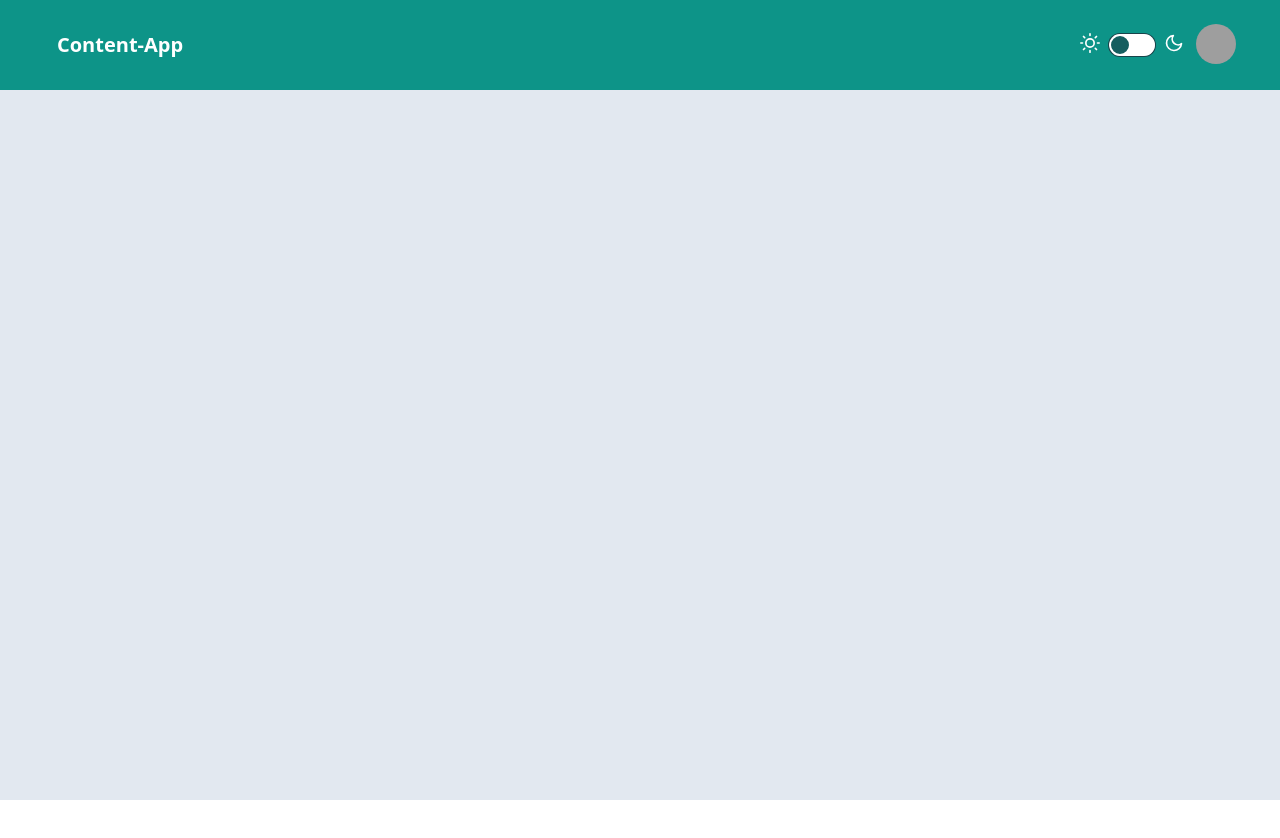
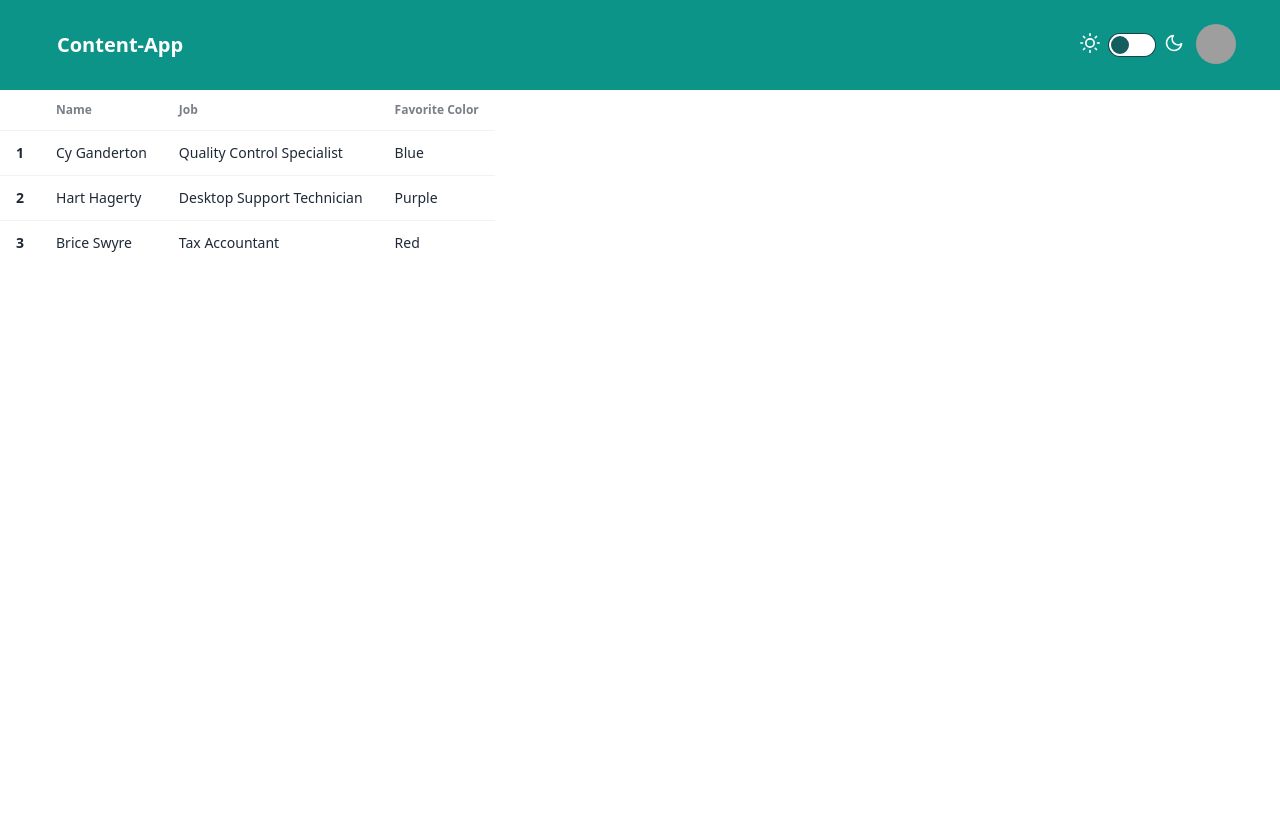
Before and after one commit to ZwellyTheKidd/Content-app-angular, an Angular app: page /home in a window 1280 px wide. Shown: the top 838 px of the page. Before the commit the page ends 800 px from the top, so only its background shows below. Built offline with nearby package versions, Linux system fonts and the light colour scheme; grey boxes are pictures that could not be loaded.

Commit message:
dark mode toggle

```diff
--- a/src/app/app.module.ts
+++ b/src/app/app.module.ts
@@ -7,6 +7,7 @@ import { AppComponent } from './app.component';
 import { ContentComponent } from './content/content.component';
 import { ContentDetailComponent } from './content-detail/content-detail.component';
 import { HeaderComponent } from './header/header.component';
+import { ThemeService } from './theme.service';
 
 
 @NgModule({
@@ -22,7 +23,7 @@ import { HeaderComponent } from './header/header.component';
     AppRoutingModule,
     FormsModule,
   ],
-  providers: [],
+  providers: [ThemeService],
   bootstrap: [AppComponent]
 })
 export class AppModule { }
--- a/src/app/content/content.component.html
+++ b/src/app/content/content.component.html
@@ -22,3 +22,44 @@
 </div> -->
 
 <app-header/>
+
+
+<div class="flex min-h-screen min-w-full dark:bg-slate-700">
+
+<div class="overflow-x-auto dark:text-white">
+    <table class="table">
+      <!-- head -->
+      <thead>
+        <tr>
+          <th></th>
+          <th>Name</th>
+          <th>Job</th>
+          <th>Favorite Color</th>
+        </tr>
+      </thead>
+      <tbody>
+        <!-- row 1 -->
+        <tr>
+          <th>1</th>
+          <td>Cy Ganderton</td>
+          <td>Quality Control Specialist</td>
+          <td>Blue</td>
+        </tr>
+        <!-- row 2 -->
+        <tr>
+          <th>2</th>
+          <td>Hart Hagerty</td>
+          <td>Desktop Support Technician</td>
+          <td>Purple</td>
+        </tr>
+        <!-- row 3 -->
+        <tr>
+          <th>3</th>
+          <td>Brice Swyre</td>
+          <td>Tax Accountant</td>
+          <td>Red</td>
+        </tr>
+      </tbody>
+    </table>
+  </div>
+</div>
--- a/src/app/content/content.component.ts
+++ b/src/app/content/content.component.ts
@@ -1,16 +1,33 @@
-// content.component.ts
-import { Component, HostBinding } from '@angular/core';
+import { Component, HostBinding, OnDestroy } from '@angular/core';
+import { ThemeService } from '../theme.service';
+import { Subscription } from 'rxjs';
 
 @Component({
   selector: 'app-content',
   templateUrl: './content.component.html',
-  styleUrls: ['./content.component.css']
+  styleUrls: ['./content.component.css'],
 })
-export class ContentComponent {
-//   darkMode = false;
+export class ContentComponent implements OnDestroy {
+  private subscription: Subscription;
 
-//   @HostBinding('class.dark') get mode() {
-//     return this.darkMode;
-// }
+  // Local variable to hold the current dark mode state
+  isDarkMode!: boolean;
 
+  constructor(private themeService: ThemeService) {
+    // Subscribe to the theme service
+    this.subscription = this.themeService.darkMode$.subscribe((darkMode) => {
+      // Update the local variable when the theme changes
+      this.isDarkMode = darkMode;
+    });
+  }
+
+  // Bind the class based on the local variable
+  @HostBinding('class.dark') get mode() {
+    return this.isDarkMode;
+  }
+
+  ngOnDestroy() {
+    // Unsubscribe to prevent memory leaks
+    this.subscription.unsubscribe();
+  }
 }
--- a/src/app/header/header.component.html
+++ b/src/app/header/header.component.html
@@ -1,4 +1,3 @@
-<div class="min-h-screen min-w-full bg-slate-200 dark:bg-slate-700">
 
 <div class="navbar px-10 bg-teal-600 text-white p-5 dark:bg-slate-900 ">
     <div class="flex-1">
@@ -7,12 +6,16 @@
     <div class="flex-none gap-2">
 
 
-      <label class="flex cursor-pointer gap-2">
-
-        <svg (click)="darkMode=!darkMode" xmlns="http://www.w3.org/2000/svg" width="20" height="20" viewBox="0 0 24 24" fill="none" stroke="currentColor" stroke-width="2" stroke-linecap="round" stroke-linejoin="round"><circle cx="12" cy="12" r="5"/><path d="M12 1v2M12 21v2M4.2 4.2l1.4 1.4M18.4 18.4l1.4 1.4M1 12h2M21 12h2M4.2 19.8l1.4-1.4M18.4 5.6l1.4-1.4"/></svg>
-        <input [(ngModel)]="darkMode" type="checkbox" value="synthwave" class="toggle theme-controller"/>
-        <svg (click)="darkMode=!darkMode"  xmlns="http://www.w3.org/2000/svg" width="20" height="20" viewBox="0 0 24 24" fill="none" stroke="currentColor" stroke-width="2" stroke-linecap="round" stroke-linejoin="round"><path d="M21 12.79A9 9 0 1 1 11.21 3 7 7 0 0 0 21 12.79z"></path></svg>
-      </label>
+        <label class="flex cursor-pointer gap-2">
+            <svg (click)="toggleDarkMode()" xmlns="http://www.w3.org/2000/svg" width="20" height="20" viewBox="0 0 24 24" fill="none" stroke="currentColor" stroke-width="2" stroke-linecap="round" stroke-linejoin="round">
+              <circle cx="12" cy="12" r="5"/>
+              <path d="M12 1v2M12 21v2M4.2 4.2l1.4 1.4M18.4 18.4l1.4 1.4M1 12h2M21 12h2M4.2 19.8l1.4-1.4M18.4 5.6l1.4-1.4"/>
+            </svg>
+            <input [checked]="darkMode" (change)="toggleDarkMode()" type="checkbox" value="synthwave" class="toggle theme-controller"/>
+            <svg (click)="toggleDarkMode()" xmlns="http://www.w3.org/2000/svg" width="20" height="20" viewBox="0 0 24 24" fill="none" stroke="currentColor" stroke-width="2" stroke-linecap="round" stroke-linejoin="round">
+              <path d="M21 12.79A9 9 0 1 1 11.21 3 7 7 0 0 0 21 12.79z"></path>
+            </svg>
+          </label>
 
 
       <div class="dropdown dropdown-end">
@@ -34,7 +37,3 @@
       </div>
     </div>
   </div>
-
-
-
-</div>
--- a/src/app/header/header.component.ts
+++ b/src/app/header/header.component.ts
@@ -1,18 +1,23 @@
 // header.component.ts
-
-import { Component, HostBinding } from '@angular/core';
-
+import { Component, OnInit } from '@angular/core';
+import { ThemeService } from '../theme.service';
 
 @Component({
   selector: 'app-header',
   templateUrl: './header.component.html',
   styleUrls: ['./header.component.css'],
 })
-export class HeaderComponent {
-  darkMode = false;
+export class HeaderComponent implements OnInit {
+  darkMode!: boolean;
 
-  @HostBinding('class.dark') get mode() {
-    return this.darkMode;
+  constructor(public themeService: ThemeService) {}
+
+  ngOnInit() {
+    // Initialize darkMode property with the current theme state
+    this.darkMode = this.themeService.getCurrentDarkModeState();
+  }
+
+  toggleDarkMode() {
+    this.themeService.toggleDarkMode();
+  }
 }
-
-}
--- /dev/null
+++ b/src/app/theme.service.ts
@@ -0,0 +1,21 @@
+// theme.service.ts
+import { Injectable } from '@angular/core';
+import { BehaviorSubject } from 'rxjs';
+
+@Injectable({
+  providedIn: 'root',
+})
+export class ThemeService {
+  private darkModeSubject = new BehaviorSubject<boolean>(false);
+  darkMode$ = this.darkModeSubject.asObservable();
+
+  getCurrentDarkModeState(): boolean {
+    return this.darkModeSubject.value;
+  }
+
+
+  toggleDarkMode() {
+    // Toggle the darkMode value
+    this.darkModeSubject.next(!this.darkModeSubject.value);
+  }
+}
--- a/src/index.html
+++ b/src/index.html
@@ -1,5 +1,5 @@
 <!doctype html>
-<html lang="en" data-theme="corporate">
+<html lang="en" data-theme="light">
 <head>
   <meta charset="utf-8">
   <title>ContentApp</title>
--- a/tailwind.config.js
+++ b/tailwind.config.js
@@ -8,8 +8,8 @@ module.exports = {
   theme: {
     extend: {},
   },
-  // daisyui: {
-  //   themes: ["light", "dark", "corporate"],
-  // },
+  daisyui: {
+    themes: ["light", "dark", "corporate"],
+  },
   plugins: [require("daisyui")],
 }
```
Also changed, not shown: 1 other file (tests, documents, lock files or other folders).
